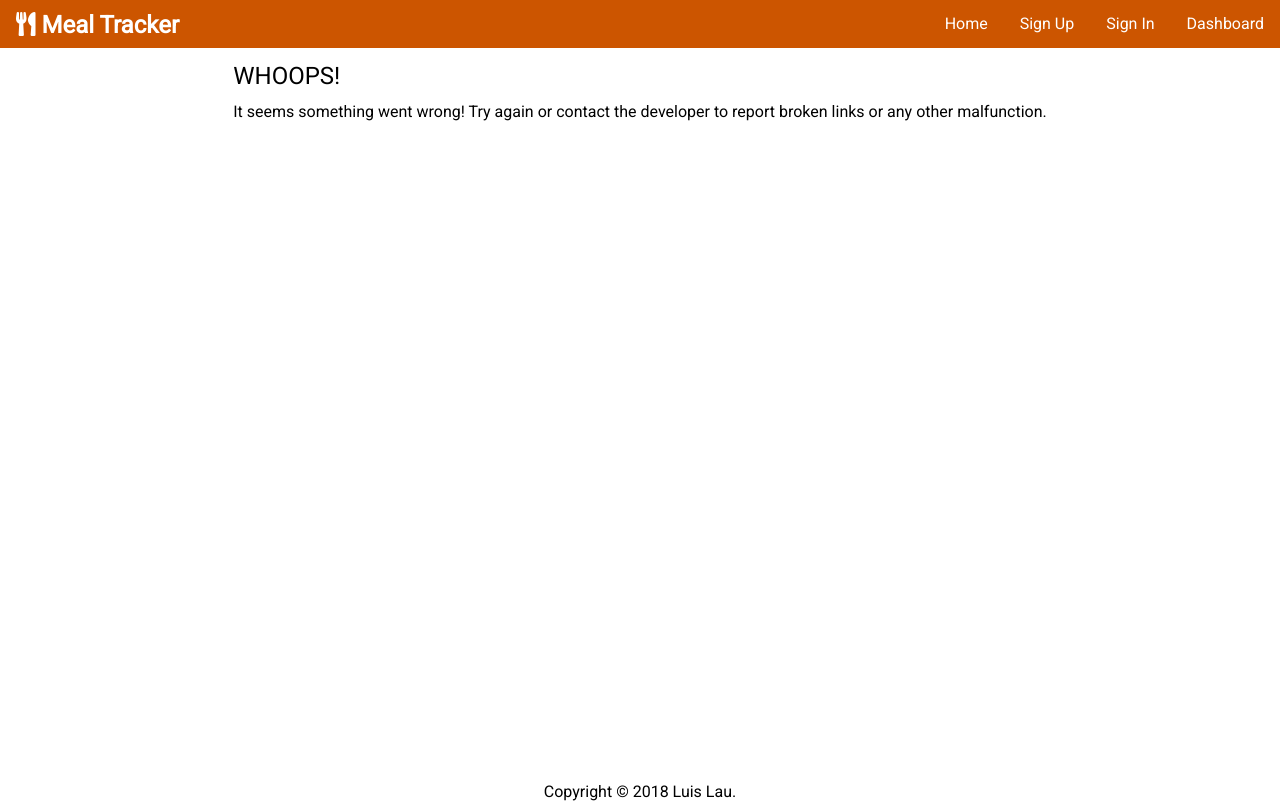
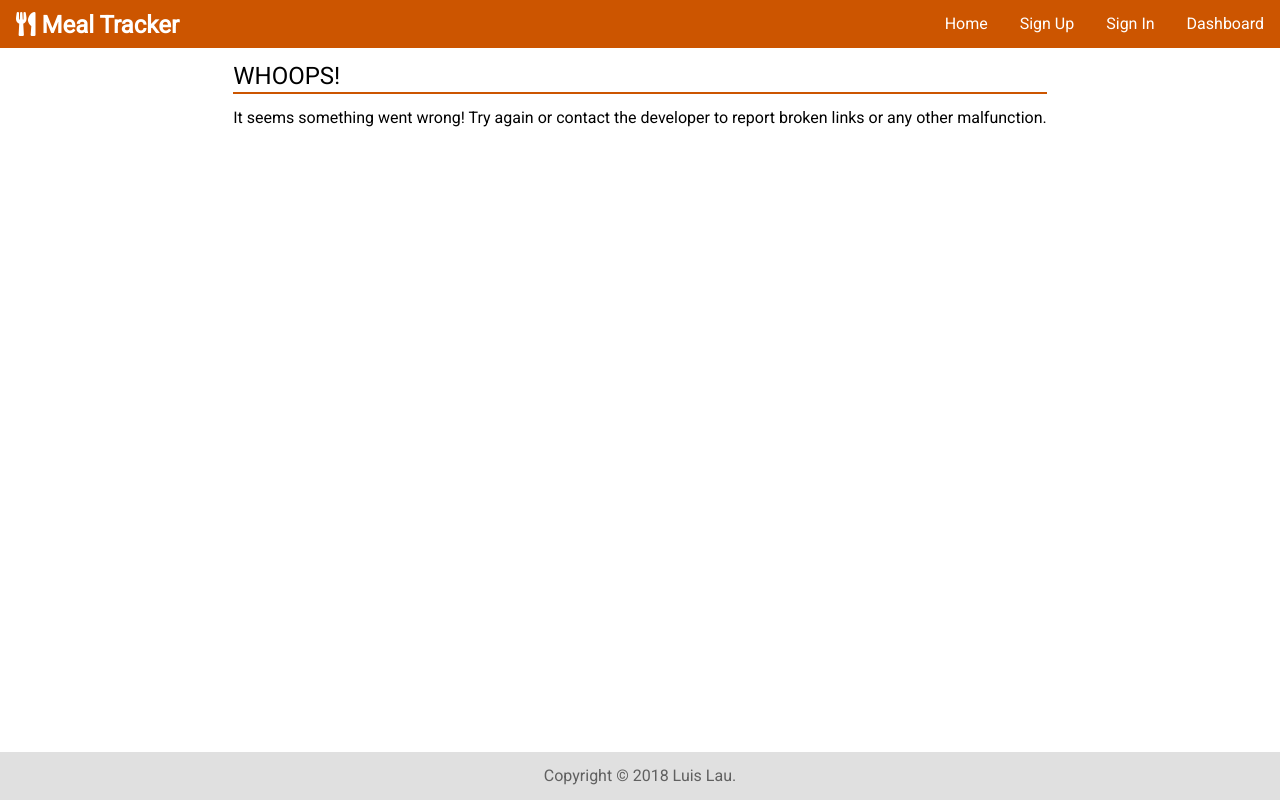
Before and after one commit to TheAuthorGH/mealtracker, a website: page client/error.html in a window 1280 px wide. Drawn offline with nearby package versions, Linux system fonts and the light colour scheme.

Commit message:
improve styles

```diff
--- a/client/styles/base.css
+++ b/client/styles/base.css
@@ -18,6 +18,8 @@ h2 {
 	font-weight: lighter;
 	font-size: 24px;
 	margin-bottom: 16px;
+	padding-bottom: 4px;
+	border-bottom: 2px #C50 solid;
 }
 
 a {
@@ -120,6 +122,16 @@ main:not(.mt-fullwidth) {
 	padding: 16px;
 }
 
+/* Footer */
+
+footer {
+	text-align: center;
+	padding: 16px;
+	background-color: #E0E0E0;
+	color: #606060;
+	width: 100%;
+}
+
 /* Widescreen */
 
 @media only screen and (min-width: 520px) {
--- a/client/styles/page-signup.css
+++ b/client/styles/page-signup.css
@@ -1,6 +1,6 @@
 main {
 	width: 90%;
-	max-width: 800px;
+	max-width: 640px;
 }
 
 form.mt-signup {
@@ -22,3 +22,14 @@ form.mt-signup .mt-signup-messages {
 	color: #A22;
 	padding: 16px;
 }
+
+@media only screen and (min-width: 520px) {
+
+	main {
+		box-shadow: 0 0 2px 2px #AAA;
+		border-radius: 5px;
+		padding: 32px 32px 0px 32px !important;
+		margin: auto;
+	}
+
+}
```
